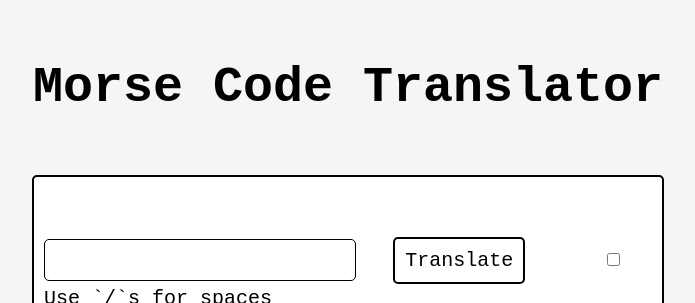
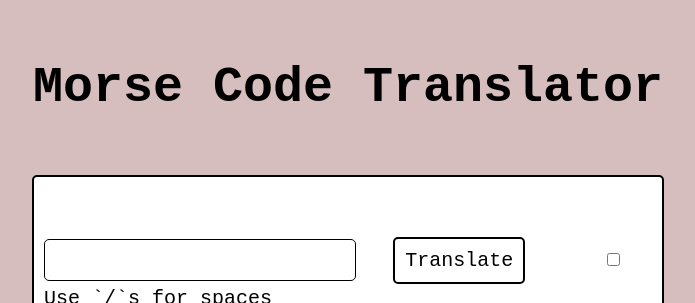
Before and after one commit to WhineyMonkey10/morsecodewebsitetranslator, a Flask app: page / in a window 1280 px wide. Shown: the top 303 px of the page, without its empty margins (292-987 px from the left). Run offline with Flask 2, Linux system fonts and the light colour scheme.

Commit message:
Nice background

```diff
--- a/website/app.py
+++ b/website/app.py
@@ -93,4 +93,4 @@ def output():
         pass
 
     return render_template('output.html', output=output)
-app.run(debug=True)
+app.run(debug=True, port=5000)
--- a/website/static/styles/style.css
+++ b/website/static/styles/style.css
@@ -1,5 +1,5 @@
 body {
-    background-color: #f5f5f5;
+    background-color: #d7bebe;
     font-family: 'Open Sans', sans-serif;
     font-size: 16px;
     line-height: 1.5;
--- a/website/templates/index.html
+++ b/website/templates/index.html
@@ -43,6 +43,5 @@
         <label for="spaces">Use `/`s for spaces</label><br>
 
     </form>
-    <a href="https://github.com/WhineyMonkey10/morsecodewebsitetranslator"><img src="https://cdn-icons-png.flaticon.com/512/25/25231.png" alt="Github icon"></a>
 </body>
 </html>
```
